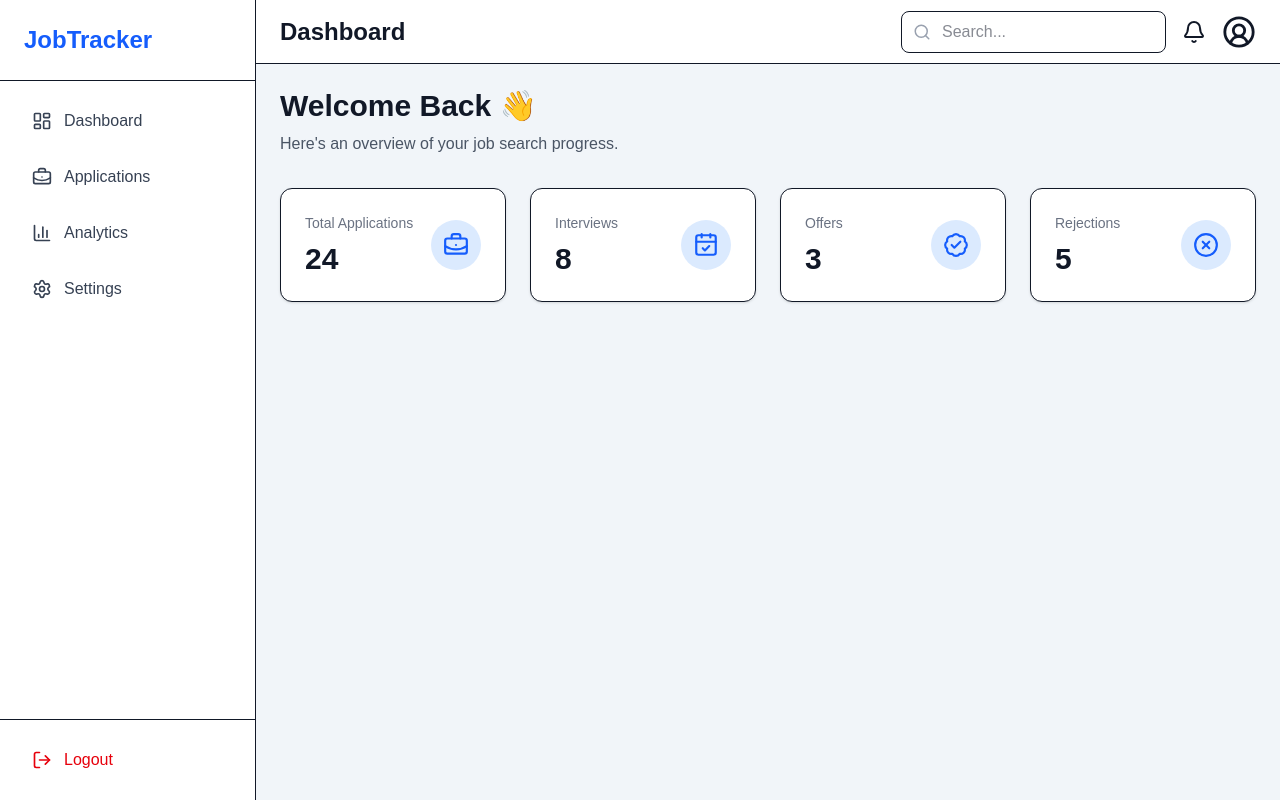
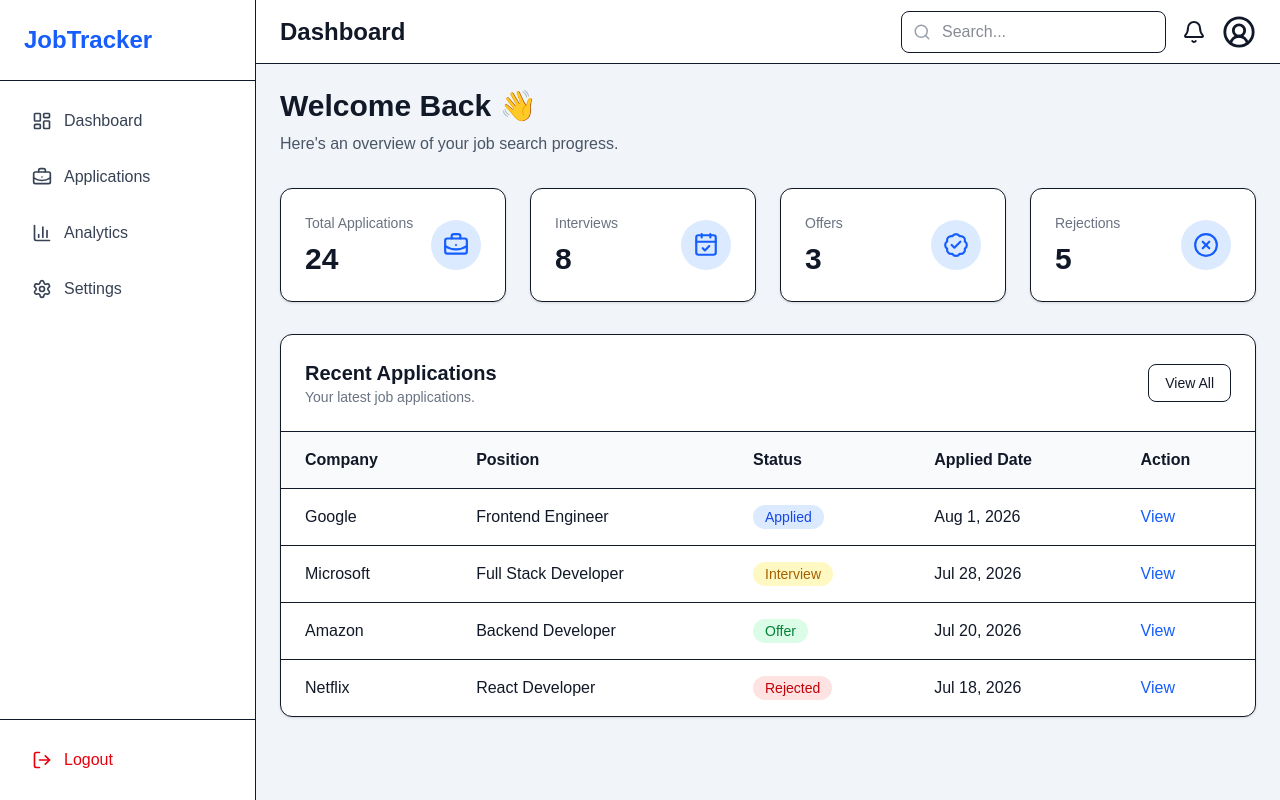
Before and after one commit to Danny-77-bot/job-application-tracker, a Next.js app: page /dashboard in a window 1280 px wide. Built offline with nearby package versions, Linux system fonts and the light colour scheme.

Commit message:
feat: add recent applications table to dashboard

```diff
--- a/app/(dashboard)/dashboard/page.tsx
+++ b/app/(dashboard)/dashboard/page.tsx
@@ -1,5 +1,6 @@
 import DashboardStats from "@/components/dashboard/DashboardStats";
 import DashboardLayout from "./DashboardLayou";
+import RecentApplications from "@/components/dashboard/RecentApplications";
 
 export default function DashboardPage() {
   return (
@@ -18,6 +19,7 @@ export default function DashboardPage() {
         </div>
 
         <DashboardStats />
+        <RecentApplications/>
 
       </div>
 
--- /dev/null
+++ b/components/dashboard/RecentApplications.tsx
@@ -0,0 +1,160 @@
+function getStatusColor(status: string) {
+  switch (status) {
+    case "Applied":
+      return "bg-blue-100 text-blue-700";
+
+    case "Interview":
+      return "bg-yellow-100 text-yellow-700";
+
+    case "Offer":
+      return "bg-green-100 text-green-700";
+
+    case "Rejected":
+      return "bg-red-100 text-red-700";
+
+    default:
+      return "bg-gray-100 text-gray-700";
+  }
+}
+
+const applications = [
+  {
+    id: 1,
+    company: "Google",
+    position: "Frontend Engineer",
+    status: "Applied",
+    date: "Aug 1, 2026",
+  },
+  {
+    id: 2,
+    company: "Microsoft",
+    position: "Full Stack Developer",
+    status: "Interview",
+    date: "Jul 28, 2026",
+  },
+  {
+    id: 3,
+    company: "Amazon",
+    position: "Backend Developer",
+    status: "Offer",
+    date: "Jul 20, 2026",
+  },
+  {
+    id: 4,
+    company: "Netflix",
+    position: "React Developer",
+    status: "Rejected",
+    date: "Jul 18, 2026",
+  },
+];
+
+export default function RecentApplications() {
+  return (
+    <div className="rounded-xl border bg-white shadow-sm">
+
+      <div className="flex items-center justify-between border-b p-6">
+
+        <div>
+
+          <h2 className="text-xl font-semibold">
+            Recent Applications
+          </h2>
+
+          <p className="text-sm text-gray-500">
+            Your latest job applications.
+          </p>
+
+        </div>
+
+        <button className="rounded-lg border px-4 py-2 text-sm hover:bg-gray-50">
+          View All
+        </button>
+
+      </div>
+
+      <div className="overflow-x-auto">
+
+        <table className="min-w-full">
+
+          <thead className="bg-gray-50">
+
+            <tr>
+
+              <th className="px-6 py-4 text-left">
+                Company
+              </th>
+
+              <th className="px-6 py-4 text-left">
+                Position
+              </th>
+
+              <th className="px-6 py-4 text-left">
+                Status
+              </th>
+
+              <th className="px-6 py-4 text-left">
+                Applied Date
+              </th>
+
+              <th className="px-6 py-4 text-left">
+                Action
+              </th>
+
+            </tr>
+
+          </thead>
+
+          <tbody>
+
+            {applications.map((application) => (
+
+              <tr
+                key={application.id}
+                className="border-t"
+              >
+
+                <td className="px-6 py-4 font-medium">
+                  {application.company}
+                </td>
+
+                <td className="px-6 py-4">
+                  {application.position}
+                </td>
+
+                <td className="px-6 py-4">
+
+                  <span
+                    className={`rounded-full px-3 py-1 text-sm font-medium ${getStatusColor(
+                      application.status
+                    )}`}
+                  >
+                    {application.status}
+                  </span>
+
+                </td>
+
+                <td className="px-6 py-4">
+                  {application.date}
+                </td>
+
+                <td className="px-6 py-4">
+
+                  <button className="text-blue-600 hover:underline">
+                    View
+                  </button>
+
+                </td>
+
+              </tr>
+
+            ))}
+
+          </tbody>
+
+        </table>
+
+      </div>
+
+    </div>
+  );
+}
```
